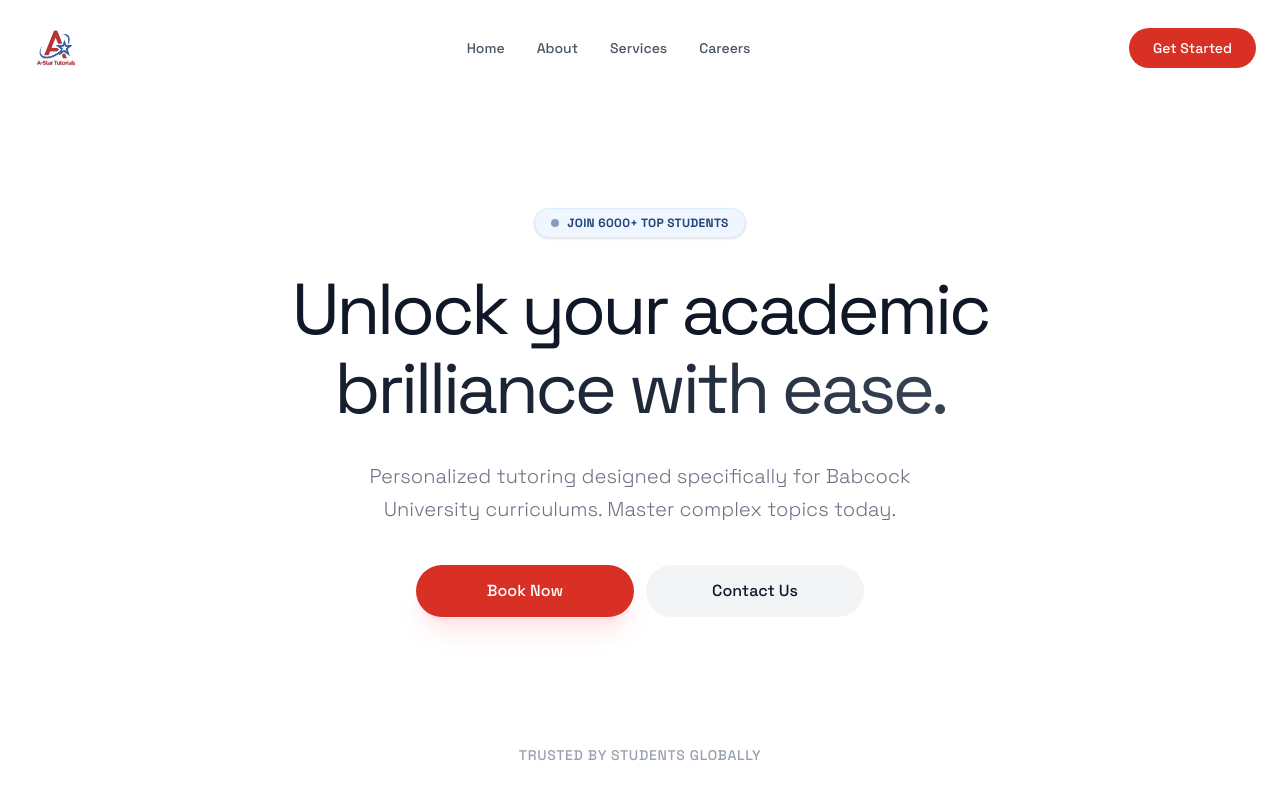
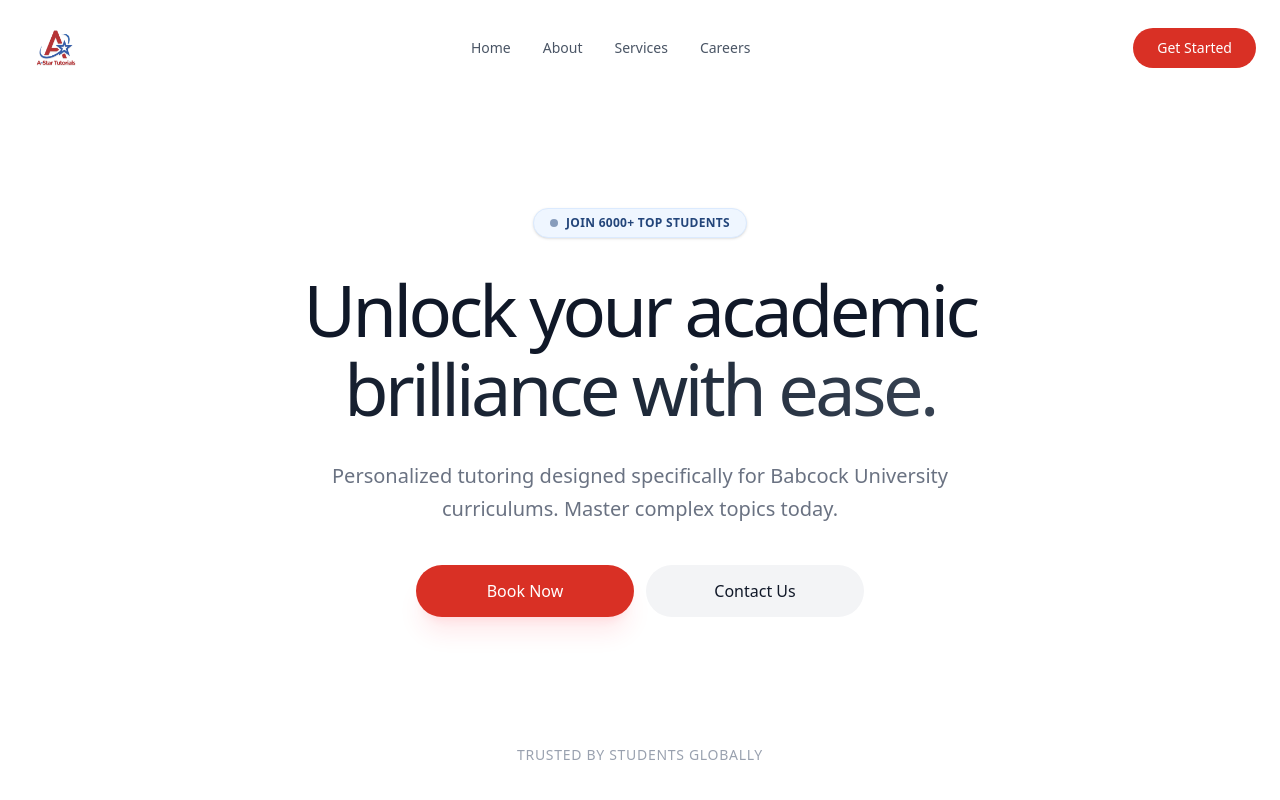
Before and after one commit to astartutorials/astutorials-v1, a Next.js app: page / in a window 1280 px wide. Shown: the top 800 px of the page. Built offline with nearby package versions, Linux system fonts and the light colour scheme.

Commit message:
changes font type

```diff
--- a/app/globals.css
+++ b/app/globals.css
@@ -1,10 +1,10 @@
 @import "tailwindcss";
 
 @theme {
-  --font-sans: var(--font-space-grotesk), ui-sans-serif, system-ui, sans-serif;
   --color-astar-red: #B53436;
   --color-astar-navy: #0B1120;
   --color-astar-bg: #FFFFFF;
+  --font-sans: var(--font-space-grotesk), ui-sans-serif, system-ui, sans-serif;
 }
 :root {
   --astar-red: #D93025;
@@ -15,7 +15,6 @@
 body {
   color: var(--astar-navy);
   background: var(--astar-bg);
-  font-family: var(--font-space-grotesk), sans-serif;
   -webkit-font-smoothing: antialiased;
   -moz-osx-font-smoothing: grayscale;
 }
```
